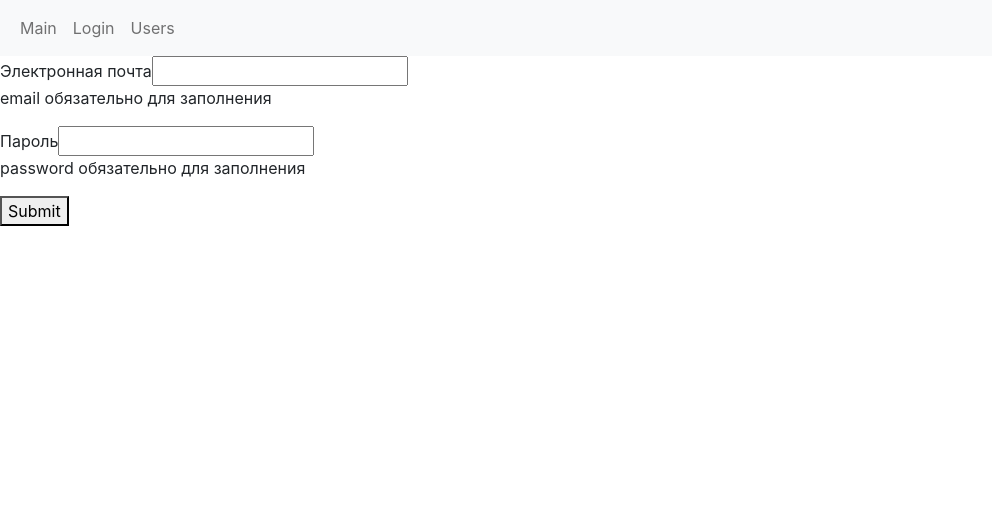
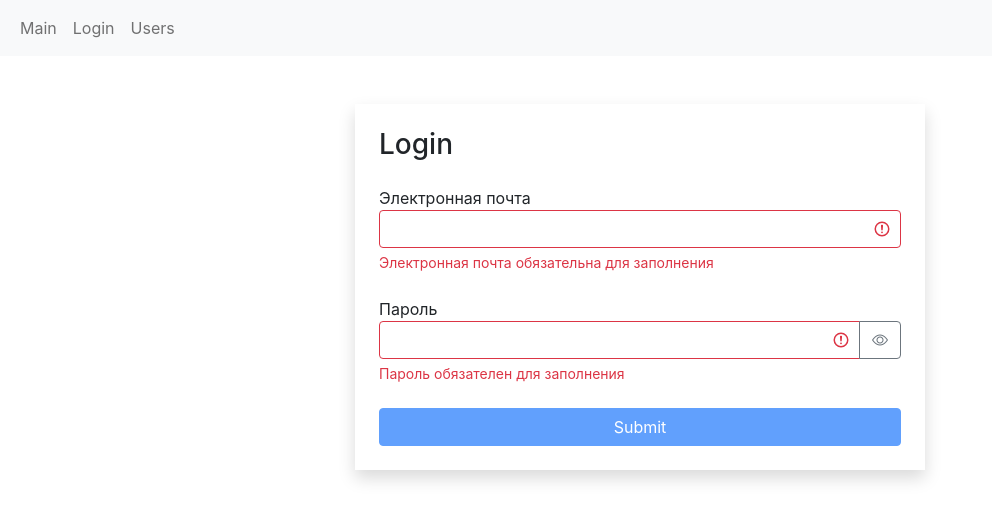
Before and after one commit to realing29/fast-company, a React (Create React App) app: page /login in a window 1280 px wide. Shown: the top 520 px of the page, without its empty margins (0-992 px from the left). Built offline with nearby package versions, Linux system fonts and the light colour scheme.

Commit message:
completed last lesson topic forms part 1

```diff
--- a/src/components/textField.jsx
+++ b/src/components/textField.jsx
@@ -1,11 +1,34 @@
 import PropTypes from "prop-types";
+import { useState } from "react";
 const TextField = ({ label, type, name, value, onChange, error }) => {
-  console.log(error);
+  const [showPassword, setShowPassword] = useState(false);
+  const getInputClasses = () => {
+    return "form-control" + (error ? " is-invalid" : "");
+  };
+
+  const toggleShowPassword = () => {
+    setShowPassword((prevState) => !prevState);
+  };
+
   return (
-    <div>
+    <div className="mb-4">
       <label htmlFor={name}>{label}</label>
-      <input type={type} id={name} name={name} value={value} onChange={onChange} />
-      {error && <p>{error}</p>}
+      <div className="input-group has-validation">
+        <input
+          type={showPassword ? "text" : type}
+          id={name}
+          name={name}
+          value={value}
+          onChange={onChange}
+          className={getInputClasses()}
+        />
+        {type === "password" && (
+          <button className="btn btn-outline-secondary" type="button" onClick={toggleShowPassword}>
+            <i className={"bi bi-eye" + (showPassword ? "-slash" : "")}></i>
+          </button>
+        )}
+        {error && <div className="invalid-feedback">{error}</div>}
+      </div>
     </div>
   );
 };
--- a/src/layouts/login.jsx
+++ b/src/layouts/login.jsx
@@ -1,5 +1,6 @@
 import { useEffect, useState } from "react";
 import TextField from "../components/textField";
+import { validator } from "../utils/validator";
 
 const Login = () => {
   const [data, setData] = useState({ email: "", password: "" });
@@ -9,20 +10,43 @@
     setData((prevState) => ({ ...prevState, [target.name]: target.value }));
   };
 
+  const validatorConfig = {
+    email: {
+      isRequired: {
+        message: "Электронная почта обязательна для заполнения",
+      },
+      isEmail: {
+        message: "Email введен не корректно",
+      },
+    },
+    password: {
+      isRequired: {
+        message: "Пароль обязателен для заполнения",
+      },
+      isCapitalSymbol: {
+        message: "Пароль должен содержать хотя бы одну заглавную букву",
+      },
+      isContainDigit: {
+        message: "Пароль должен содержать хотя бы цифру",
+      },
+      min: {
+        message: "Пароль должен состоять минимум из 8 символов",
+        value: 8,
+      },
+    },
+  };
+
   useEffect(() => {
     validate();
   }, [data]);
 
   const validate = () => {
-    const errors = {};
-    for (const fieldName in data) {
-      if (data[fieldName].trim() === "") {
-        errors[fieldName] = `${fieldName} обязательно для заполнения`;
-      }
-    }
+    const errors = validator(data, validatorConfig);
     setErrors(errors);
     return Object.keys(errors).length === 0;
   };
+
+  const isValid = Object.keys(errors).length === 0;
 
   const handleSubmit = (e) => {
     e.preventDefault();
@@ -32,6 +56,10 @@
   };
 
   return (
+    <div className="container mt-5">
+      <div className="row">
+        <div className="col-md-6 offset-md-3 shadow p-4">
+          <h3 className="mb-4">Login</h3>
           <form onSubmit={handleSubmit}>
             <TextField
               label="Электронная почта"
@@ -48,8 +76,13 @@
               onChange={handleChange}
               error={errors.password}
             />
-      <button>Submit</button>
+            <button type="submit" disabled={!isValid} className="btn btn-primary w-100 mx-auto">
+              Submit
+            </button>
           </form>
+        </div>
+      </div>
+    </div>
   );
 };
 
--- /dev/null
+++ b/src/utils/validator.js
@@ -0,0 +1,45 @@
+export function validator(data, config) {
+  const errors = {};
+  function validate(validateMethod, data, config) {
+    let statusValidate;
+    switch (validateMethod) {
+      case "isRequired":
+        statusValidate = data.trim() === "";
+        break;
+      case "isEmail": {
+        const emailRegExp = /^\S+@\S+\.\S+$/g;
+        statusValidate = !emailRegExp.test(data);
+        break;
+      }
+      case "isCapitalSymbol": {
+        const capitalRegExp = /[A-Z]+/g;
+        statusValidate = !capitalRegExp.test(data);
+        break;
+      }
+      case "isContainDigit": {
+        const digitRegExp = /\d+/g;
+        statusValidate = !digitRegExp.test(data);
+        break;
+      }
+      case "min": {
+        statusValidate = data.length < config.value;
+        break;
+      }
+
+      default:
+        break;
+    }
+    if (statusValidate) return config.message;
+  }
+
+  for (const fieldName in data) {
+    for (const validateMethod in config[fieldName]) {
+      const error = validate(validateMethod, data[fieldName], config[fieldName][validateMethod]);
+      if (error) {
+        errors[fieldName] = error;
+        break;
+      }
+    }
+  }
+  return errors;
+}
```
Lines whose indentation alone changed are shown as unchanged.
